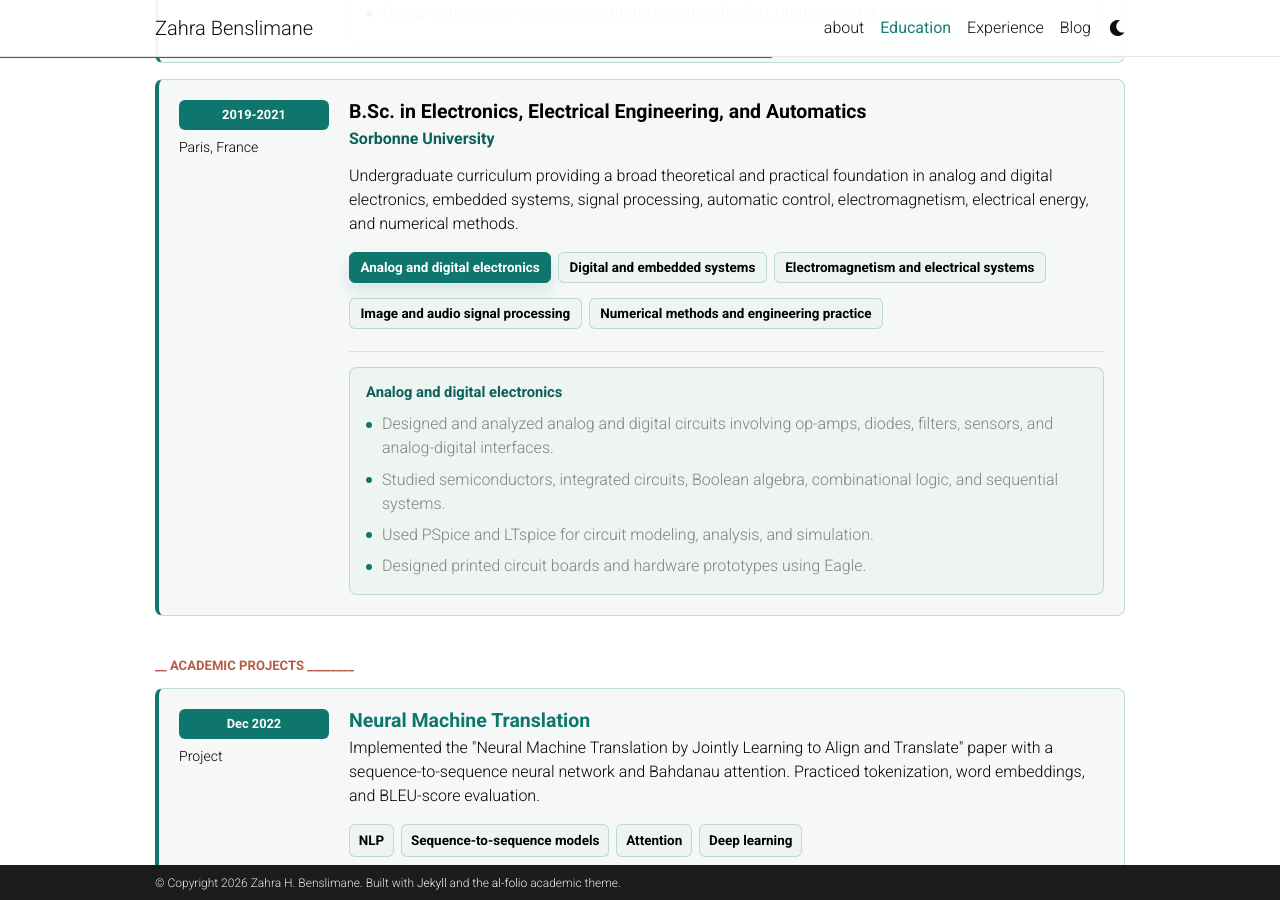
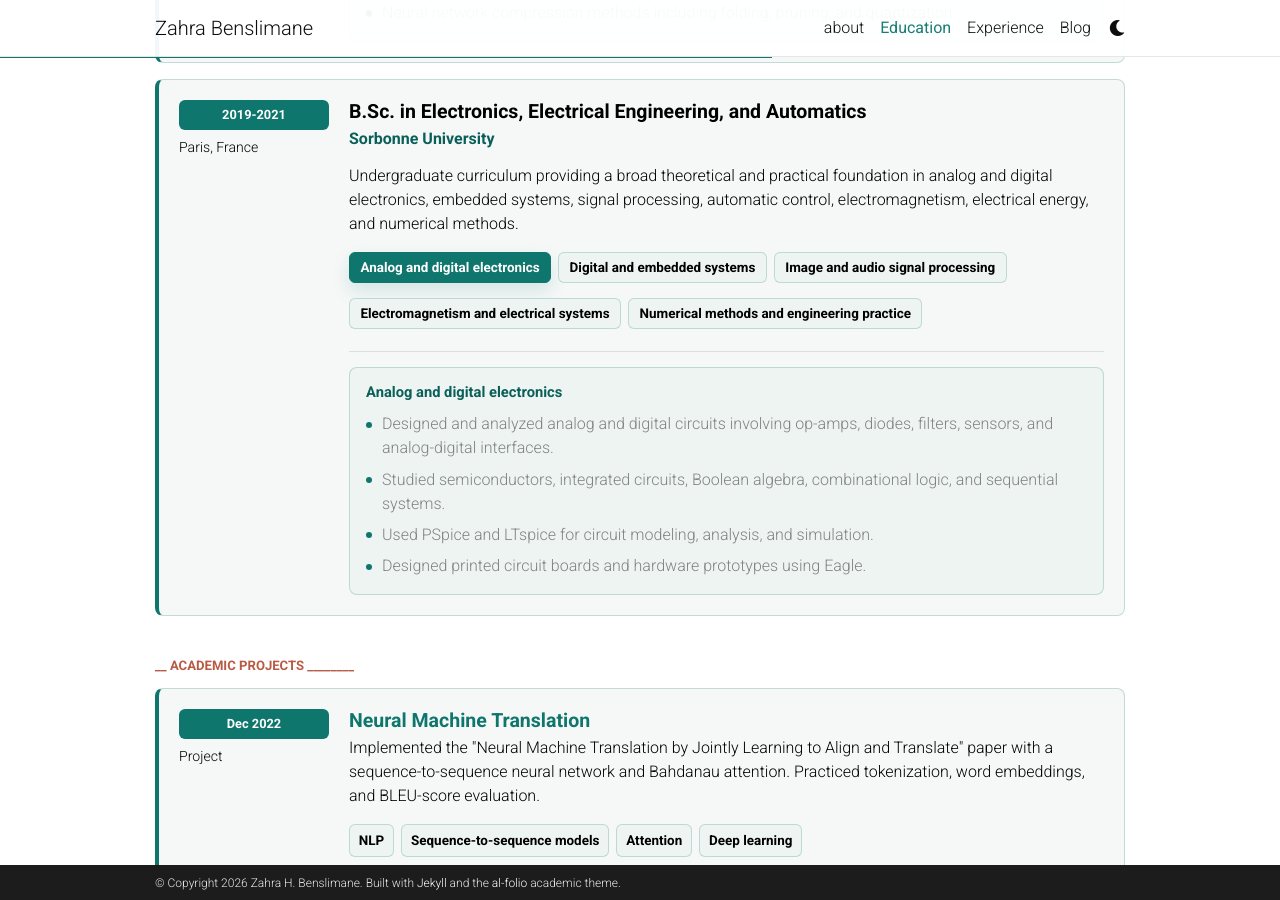
Before and after one commit to ZahraBenslimane/Portfolio, a Jekyll site: the page built from _pages/education.md, in a window 1280 px wide and 900 px high, scrolled down 965 px. Built offline with Jekyll 4.4.1, drawn with Linux system fonts in a browser that asks for light colours; comment, search, counter and statistics services are not loaded; a style sheet for code colours, icons or effects is not loaded; part of the change alters nothing that is shown.

Commit message:
new version layout

```diff
--- a/_data/education.yml
+++ b/_data/education.yml
@@ -71,11 +71,6 @@
         - Performed simulation, synthesis, and hardware validation using Xilinx Vivado and ModelSim.
         - Programmed microcontrollers in C and C++, working with interrupts, timers, memory, peripherals, and communication interfaces.
         - Used Keil uVision for embedded software development and debugging.
-    - title: Electromagnetism and electrical systems
-      items:
-        - Covered electrostatics, magnetism, electromagnetic propagation, wave behavior, and antenna radiation.
-        - Studied electrical energy sources, actuators, sensors, and electromechanical systems.
-        - Used 4NEC2 for antenna modeling and electromagnetic analysis.
     - title: Image and audio signal processing
       items:
         - Studied complete image and audio acquisition chains, from cameras and microphones to digital processing and signal reproduction.
@@ -84,6 +79,11 @@
         - Explored acoustics and psychoacoustics, microphone characteristics, sampling, quantization, aliasing, and signal-to-noise ratio.
         - Applied Fourier analysis, spectrograms, digital filtering, and audio effects using MATLAB and Simulink.
         - Developed a real-time audio acquisition, processing, and reproduction pipeline.
+    - title: Electromagnetism and electrical systems
+      items:
+        - Covered electrostatics, magnetism, electromagnetic propagation, wave behavior, and antenna radiation.
+        - Studied electrical energy sources, actuators, sensors, and electromechanical systems.
+        - Used 4NEC2 for antenna modeling and electromagnetic analysis.
     - title: Numerical methods and engineering practice
       items:
         - Applied numerical methods with MATLAB and Python to solve engineering and physical-system problems.
```
